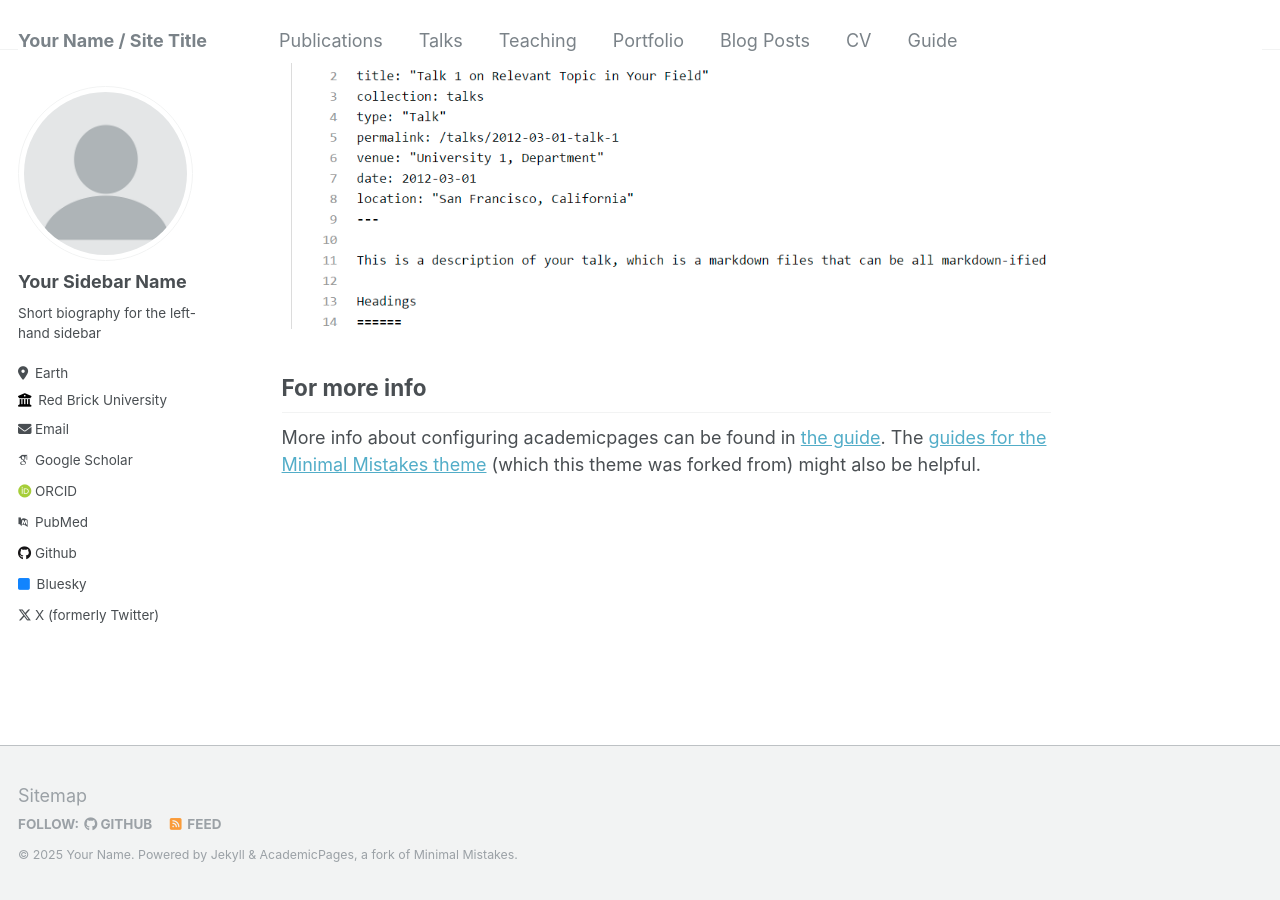
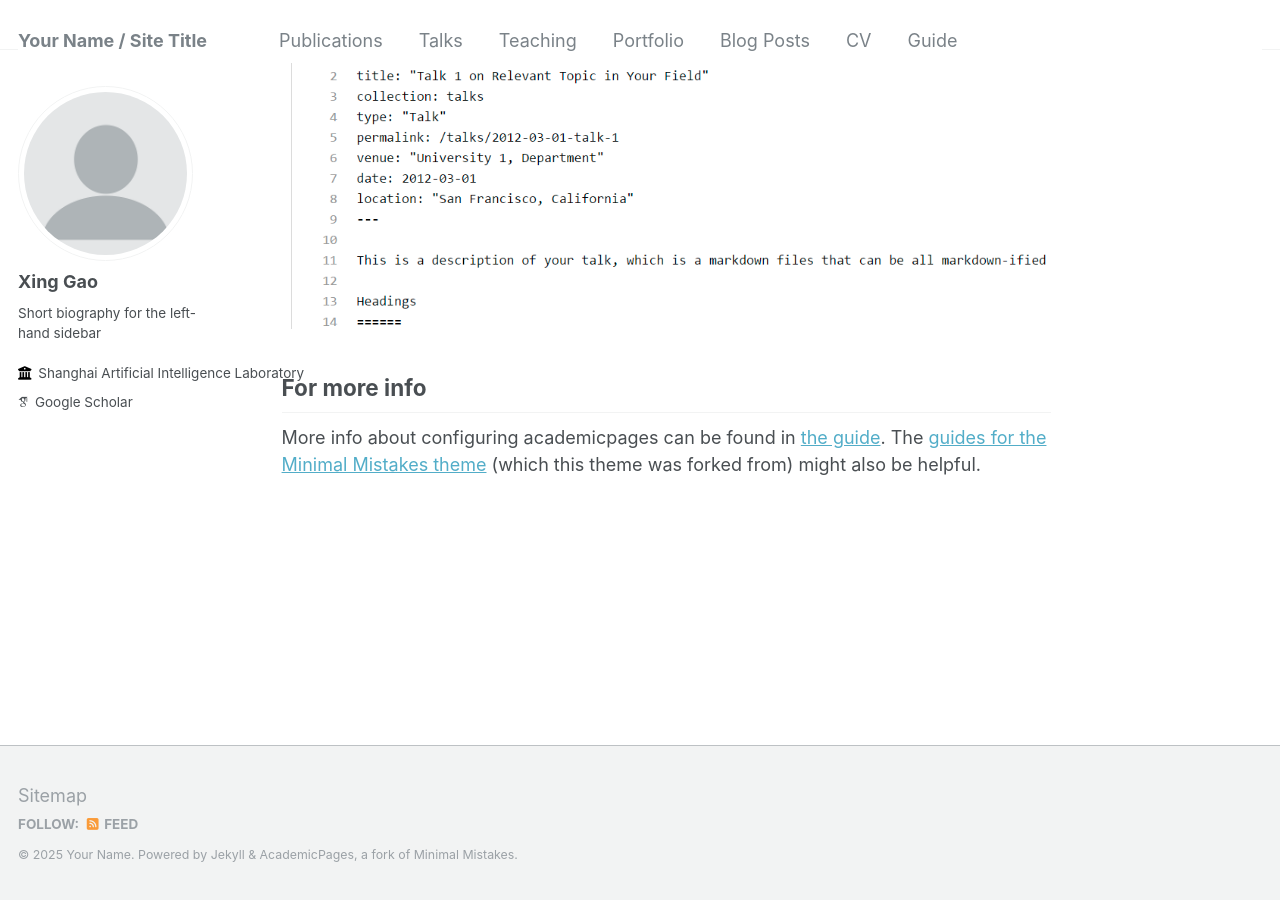
Before and after one commit to william-gx/william-gx.github.io, a Jekyll site: the page built from _pages/about.md, in a window 1280 px wide and 900 px high, scrolled down 2640 px. Built offline with Jekyll 4.4.1, drawn with Linux system fonts in a browser that asks for light colours; some web fonts are replaced.

Commit message:
Update _config.yml

```diff
--- a/_config.yml
+++ b/_config.yml
@@ -22,32 +22,32 @@
 author:
   # Biographic information
   avatar           : "profile.png"
-  name             : "Your Sidebar Name"
+  name             : "Xing Gao"
   pronouns         : # example: "she/her"
   bio              : "Short biography for the left-hand sidebar"
-  location         : "Earth"
-  employer         : "Red Brick University"
+  location         : #
+  employer         : "Shanghai Artificial Intelligence Laboratory"
   uri              : # URL
-  email            : "none@example.org"
+  email            : #"none@example.org"
 
   # Academic websites
   arxiv            : # URL - Update with the correct link to your profile
-  googlescholar    : "https://scholar.google.com/citations?user=PS_CX0AAAAAJ"
+  googlescholar    : "https://scholar.google.com/citations?user=6rjfzQUAAAAJ&hl=zh-CN"
   impactstory      : # URL
-  orcid            : "http://orcid.org/yourorcidurl"
-  pubmed           : "https://www.ncbi.nlm.nih.gov/pubmed/?term=john+snow"
+  orcid            : #"http://orcid.org/yourorcidurl"
+  pubmed           : #"https://www.ncbi.nlm.nih.gov/pubmed/?term=john+snow"
   researchgate     : # URL
 
   # Repositories and software development
   bitbucket        : # Username - Update with your username on the site
   codepen          : # Username
   dribbble         : # Username
-  github           : "academicpages"
+  github           : #"academicpages"
   kaggle           : # Username
   stackoverflow    : # User number or user number and name (i.e., use "1" or "1/jeff-atwood")
 
   # Social media
-  bluesky          : "bsky.app" # Replace this with you Bluesky username
+  bluesky          : #"bsky.app" # Replace this with you Bluesky username
   facebook         : # Username
   flickr           : # Username
   foursquare       : # Username
@@ -64,7 +64,7 @@
   steam            : # Username
   telegram         : # URL
   tumblr           : # Username
-  twitter          : "UniofOxford"  # Replace this with your X / Twitter handle
+  twitter          : #"UniofOxford"  # Replace this with your X / Twitter handle
   vine             : # Username
   weibo            : # Username
   wikipedia        : # Username
```
